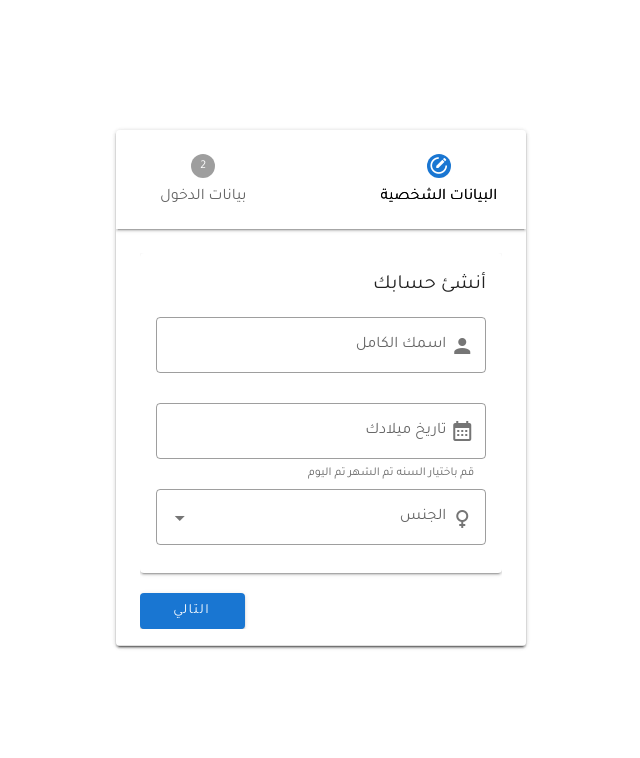
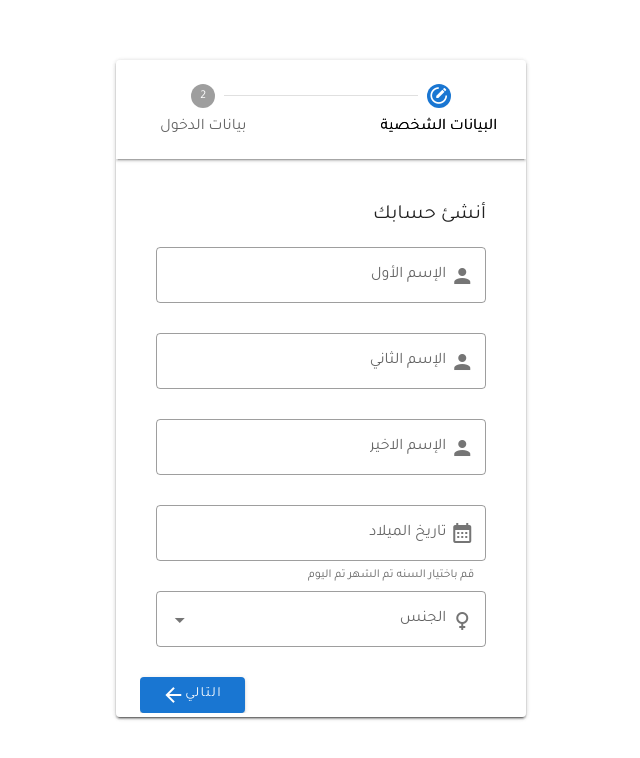
Before and after one commit to RubaAmrayn/upgrading, a Vue app: page /#/Sign in a window 1280 px wide. Shown: the top 758 px of the page, without its empty margins (319-959 px from the left). Built offline with nearby package versions, Linux system fonts and the light colour scheme; a small style sheet from the web is missing.

Commit message:
impliminting validation in sign component

```diff
--- a/src/i18nLocalization/AR/signText.js
+++ b/src/i18nLocalization/AR/signText.js
@@ -2,19 +2,24 @@ module.exports = {
   firstStep: "البيانات الشخصية",
   secondStep: "بيانات الدخول",
   createAccount: "أنشئ حسابك",
-  nameLabel: "اسمك الكامل",
-  nameHint: "يرجى كتابة الاسم الثلاثي",
-  nameError: "يجب كتابة الاسم الثلاثي",
-  dateLabel: "تاريخ ميلادك",
+  firstNameLabel: "الإسم الأول",
+  middleNameLabel: "الإسم الثاني",
+  lastNameLabel: "الإسم الاخير",
+  firstNameError: "يجب كتابة اسمك الأول",
+  middleNameError: "يجب كتابة الاسم الثاني",
+  lastNameError: "يجب كتابة الاسم الاخير",
+  dateLabel: "تاريخ الميلاد",
   dateHint: "قم باختيار السنه ثم الشهر ثم اليوم",
   dateError: "يجب اختيار تاريخ الميلاد",
   genderLabel: "الجنس",
   genderError: "يجب اختيار الجنس",
   btnFirstStep: "التالي",
-  emailLabel: "الايميل",
-  emailError: "الايميل غير صحيح",
+  emailLabel: "البريد الالكتروني",
+  emailError: "البريد الالكتروني غير صحيح",
+  emailRequired: "يجب كتابة البريد الالكتروني",
   phoneLabel: "رقم الجوال",
   phonError: "رقم الجوال غير صحيح",
+  phoneRequired: "يجب كتابة رقم الجوال",
   regsBtn: "تسجيل",
-  btnSecondStep: "الخلف"
+  btnSecondStep: "السابق"
 };
--- a/src/views/sign.vue
+++ b/src/views/sign.vue
@@ -12,6 +12,7 @@
               <v-stepper-step complete step="1" :editable="steps == 1">{{
                 FirstStep
               }}</v-stepper-step>
+              <v-divider></v-divider>
               <v-stepper-step
                 :complete="steps == 2"
                 step="2"
@@ -21,19 +22,36 @@
             </v-stepper-header>
 
             <v-stepper-items>
-              <v-stepper-content step="1">
-                <v-card class="mb-5" height="320px">
+              <v-stepper-content class="pb-1" step="1">
+                <v-card flat>
                   <v-card-title>
                     <span>{{ CreateAccount }}</span>
                   </v-card-title>
                   <v-card-text class="pb-0">
-                    <v-form ref="SignForm" lazy-validation>
+                    <v-form ref="step1Form" lazy-validation>
                       <v-text-field
                         prepend-inner-icon="mdi-account"
-                        :label="NameLabel"
+                        :label="FirstNameLabel"
                         outlined
-                        :hint="NameHint"
+                        clearable
                         required
+                        :rules="[v => !!v || FirstNameError]"
+                      ></v-text-field>
+                      <v-text-field
+                        prepend-inner-icon="mdi-account"
+                        :label="MiddleNameLabel"
+                        outlined
+                        clearable
+                        required
+                        :rules="[v => !!v || MiddleNameError]"
+                      ></v-text-field>
+                      <v-text-field
+                        prepend-inner-icon="mdi-account"
+                        :label="LastNameLabel"
+                        outlined
+                        clearable
+                        required
+                        :rules="[v => !!v || LastNameError]"
                       ></v-text-field>
                       <v-menu
                         v-model="menu"
@@ -52,6 +70,7 @@
                             :hint="DateHint"
                             persistent-hint
                             readonly
+                            :rules="[v => !!v || DateError]"
                             v-on="on"
                             @focus="menu = true"
                           ></v-text-field>
@@ -75,28 +94,27 @@
                         :label="GenderLabel"
                         outlined
                         required
+                        :rules="[v => !!v || GenderError]"
                       ></v-select>
                     </v-form>
                   </v-card-text>
                 </v-card>
                 <v-row justify="end">
                   <v-col cols="4">
-                    <v-btn block color="primary" @click="steps = 2">
+                    <v-btn block color="primary" @click="validateStep1()">
                       {{ BtnFirstStep }}
+                      <v-icon>mdi-arrow-left</v-icon>
                     </v-btn>
                   </v-col>
                 </v-row>
               </v-stepper-content>
-
-              <v-divider></v-divider>
-
-              <v-stepper-content step="2">
-                <v-card class="mb-5" color=" lighten-1" height="400px">
+              <v-stepper-content class="pb-1" step="2">
+                <v-card flat>
                   <v-card-title>
                     <span>{{ CreateAccount }}</span>
                   </v-card-title>
                   <v-card-text class="pb-0">
-                    <v-form ref="LoginForm" lazy-validation>
+                    <v-form ref="step2Form" lazy-validation>
                       <v-text-field
                         prepend-inner-icon="mdi-account"
                         :label="UsernameLabel"
@@ -113,14 +131,22 @@
                         type="password"
                         :hint="PasswordHint"
                         required
+                        :rules="[v => !!v || PasswordError]"
                       ></v-text-field>
                       <v-text-field
                         class="bt:1px"
                         prepend-inner-icon="mdi-at"
                         :label="EmailLabel"
+                        :rules="[
+                          v =>
+                            /^([A-Za-z0-9_\.-])+\@(([a-zA-Z0-9\-])+\.)+([a-zA-Z0-9]{2,3})+$/.test(
+                              v
+                            ) || EmailError,
+                          v => !!v || EmailRequired
+                        ]"
                         outlined
                         type="email"
-                        hint="yy@gmail.com"
+                        hint="exmple@gmail.com"
                         required
                       ></v-text-field>
                       <v-text-field
@@ -128,7 +154,12 @@
                         :label="PhoneLabel"
                         outlined
                         type="text"
-                        hint="050XXXXXXX"
+                        hint="9665XXXXXXXX"
+                        :rules="[
+                          v => !!v || PhoneRequired,
+                          v =>
+                            /^(9665)([0-9]{1})([0-9]{7})$/.test(v) || PhonError
+                        ]"
                         required
                       ></v-text-field>
                     </v-form>
@@ -137,12 +168,13 @@
 
                 <v-row justify="end">
                   <v-col cols="3">
-                    <v-btn block text @click="steps = 1">{{
-                      BtnSecondStep
-                    }}</v-btn>
+                    <v-btn block text @click="steps = 1">
+                      <v-icon>mdi-arrow-right</v-icon>
+                      {{ BtnSecondStep }}
+                    </v-btn>
                   </v-col>
                   <v-col cols="4">
-                    <v-btn block color="primary" @click="register">{{
+                    <v-btn block color="primary" @click="validateStep2">{{
                       RegsBtn
                     }}</v-btn>
                   </v-col>
@@ -185,14 +217,23 @@ export default {
     CreateAccount() {
       return this.$vuetify.lang.t("$vuetify.Sign.createAccount");
     },
-    NameLabel() {
-      return this.$vuetify.lang.t("$vuetify.Sign.nameLabel");
+    FirstNameLabel() {
+      return this.$vuetify.lang.t("$vuetify.Sign.firstNameLabel");
     },
-    NameHint() {
-      return this.$vuetify.lang.t("$vuetify.Sign.nameHint");
+    MiddleNameLabel() {
+      return this.$vuetify.lang.t("$vuetify.Sign.middleNameLabel");
     },
-    NameError() {
-      return this.$vuetify.lang.t("$vuetify.Sign.nameError");
+    LastNameLabel() {
+      return this.$vuetify.lang.t("$vuetify.Sign.lastNameLabel");
+    },
+    FirstNameError() {
+      return this.$vuetify.lang.t("$vuetify.Sign.firstNameError");
+    },
+    MiddleNameError() {
+      return this.$vuetify.lang.t("$vuetify.Sign.middleNameError");
+    },
+    LastNameError() {
+      return this.$vuetify.lang.t("$vuetify.Sign.lastNameError");
     },
     DateLabel() {
       return this.$vuetify.lang.t("$vuetify.Sign.dateLabel");
@@ -239,11 +280,18 @@ export default {
     EmailError() {
       return this.$vuetify.lang.t("$vuetify.Sign.emailError");
     },
+    EmailRequired() {
+      return this.$vuetify.lang.t("$vuetify.Sign.emailRequired");
+    },
+
     PhoneLabel() {
       return this.$vuetify.lang.t("$vuetify.Sign.phoneLabel");
     },
     PhonError() {
       return this.$vuetify.lang.t("$vuetify.Sign.phonError");
+    },
+    PhoneRequired() {
+      return this.$vuetify.lang.t("$vuetify.Sign.phoneRequired");
     },
     RegsBtn() {
       return this.$vuetify.lang.t("$vuetify.Sign.regsBtn");
@@ -259,6 +307,16 @@ export default {
     save(date) {
       this.$refs.menu.save(date);
     },
+    validateStep1() {
+      if (this.$refs.step1Form.validate()) {
+        this.steps = 2;
+      }
+    },
+    validateStep2() {
+      if (this.$refs.step2Form.validate()) {
+        this.register();
+      }
+    },
     register() {}
   }
 };
```
